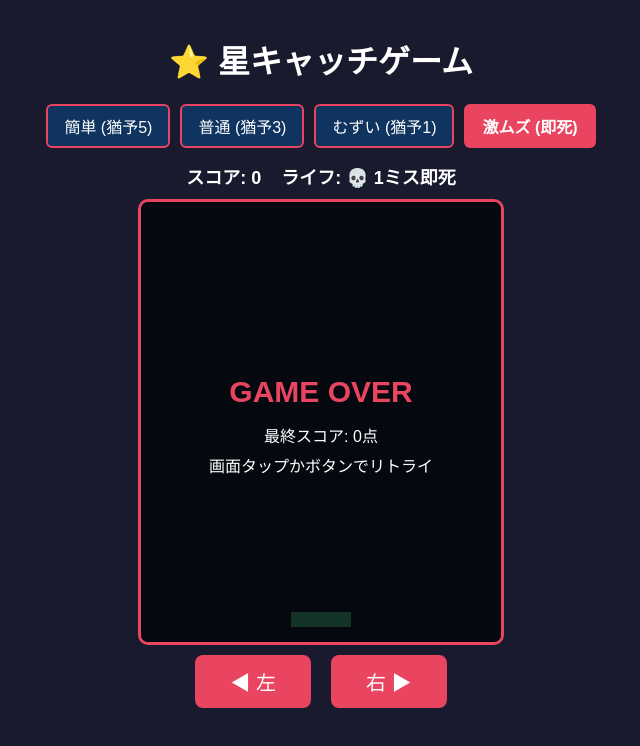
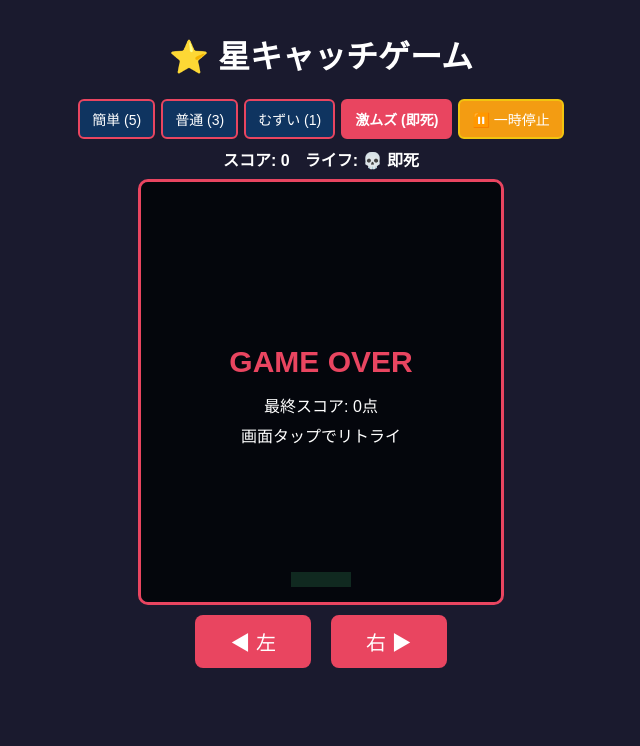
Before and after one commit to yuyu4649dayo-star/a, a plain HTML site: page index.html in a window 1280 px wide. Both pictures are taken after a click on the button "激ムズ (即死)". Shown: the whole page, without its empty margins (319-959 px from the left). Drawn offline with Linux system fonts and the light colour scheme.

Commit message:
Update index.html

```diff
--- a/index.html
+++ b/index.html
@@ -2,61 +2,82 @@
 <html lang="ja">
 <head>
   <meta charset="UTF-8">
-  <meta name="viewport" content="width=device-width, initial-scale=1.0">
-  <title>星キャッチゲーム - 難易度選択版</title>
+  <!-- ズーム（拡大縮小）を完全に禁止 -->
+  <meta name="viewport" content="width=device-width, initial-scale=1.0, maximum-scale=1.0, user-scalable=no">
+  <title>星キャッチゲーム - 決定版</title>
   <style>
+    /* 全要素でコピー・テキスト選択・タップハイライト・ズーム動作を禁止 */
+    * {
+      user-select: none;
+      -webkit-user-select: none;
+      -webkit-touch-callout: none;
+      touch-action: manipulation;
+      -webkit-tap-highlight-color: transparent;
+    }
+
     body {
       background-color: #1a1a2e;
       color: #fff;
       font-family: sans-serif;
       text-align: center;
       margin: 0;
-      padding: 15px;
+      padding: 10px;
+      overflow: hidden; /* スクロール防止 */
     }
+
     .info-panel {
       display: flex;
       justify-content: center;
-      gap: 20px;
-      font-size: 18px;
+      align-items: center;
+      gap: 15px;
+      font-size: 16px;
       font-weight: bold;
-      margin-bottom: 10px;
+      margin-bottom: 8px;
     }
+
     canvas {
       background-color: #16213e;
       border: 3px solid #e94560;
       border-radius: 10px;
       display: block;
-      margin: 10px auto;
-      touch-action: none;
+      margin: 0 auto;
     }
-    /* 難易度選択ボタンのデザイン */
+
     .mode-select {
-      margin: 15px 0;
+      margin: 8px 0;
       display: flex;
       justify-content: center;
-      gap: 10px;
+      gap: 6px;
       flex-wrap: wrap;
     }
-    .mode-btn {
-      font-size: 16px;
-      padding: 8px 16px;
+
+    .btn {
+      font-size: 14px;
+      padding: 8px 12px;
       background: #0f3460;
       color: white;
       border: 2px solid #e94560;
       border-radius: 6px;
       cursor: pointer;
     }
-    .mode-btn.active {
+
+    .btn.active {
       background: #e94560;
       font-weight: bold;
     }
-    /* 操作ボタン */
+
+    .btn-pause {
+      background: #f39c12;
+      border-color: #f1c40f;
+    }
+
     .controls {
       display: flex;
       justify-content: center;
       gap: 20px;
       margin-top: 10px;
     }
+
     .ctrl-btn {
       font-size: 20px;
       padding: 12px 35px;
@@ -65,23 +86,20 @@
       border: none;
       border-radius: 8px;
       cursor: pointer;
-      user-select: none;
-    }
-    .ctrl-btn:active {
-      background: #0f3460;
     }
   </style>
 </head>
-<body>
+<body oncontextmenu="return false;"> <!-- 右クリックメニュー禁止 -->
 
   <h1>⭐ 星キャッチゲーム</h1>
 
-  <!-- 難易度選択ボタン -->
+  <!-- 難易度 & 一時停止 -->
   <div class="mode-select">
-    <button class="mode-btn active" onclick="selectMode('easy', 5, this)">簡単 (猶予5)</button>
-    <button class="mode-btn" onclick="selectMode('normal', 3, this)">普通 (猶予3)</button>
-    <button class="mode-btn" onclick="selectMode('hard', 1, this)">むずい (猶予1)</button>
-    <button class="mode-btn" onclick="selectMode('extreme', 0, this)">激ムズ (即死)</button>
+    <button class="btn mode-btn active" onclick="selectMode('easy', 5, this)">簡単 (5)</button>
+    <button class="btn mode-btn" onclick="selectMode('normal', 3, this)">普通 (3)</button>
+    <button class="btn mode-btn" onclick="selectMode('hard', 1, this)">むずい (1)</button>
+    <button class="btn mode-btn" onclick="selectMode('extreme', 0, this)">激ムズ (即死)</button>
+    <button class="btn btn-pause" onclick="togglePause()">⏸️ 一時停止</button>
   </div>
 
   <!-- ステータス表示 -->
@@ -91,9 +109,9 @@
   </div>
 
   <!-- ゲーム画面 -->
-  <canvas id="gameCanvas" width="360" height="440"></canvas>
+  <canvas id="gameCanvas" width="360" height="420"></canvas>
 
-  <!-- タッチ操作用ボタン -->
+  <!-- タッチ操作ボタン -->
   <div class="controls">
     <button class="ctrl-btn" id="leftBtn">◀ 左</button>
     <button class="ctrl-btn" id="rightBtn">右 ▶</button>
@@ -109,8 +127,90 @@
     let maxLives = 5;
     let lives = 5;
     let isGameOver = false;
+    let isPaused = false;
 
-    // 1. プレイヤーデータ
+    // --- Web Audio API（サウンド機能） ---
+    let audioCtx = null;
+    let bgmInterval = null;
+    let audioUnlocked = false;
+
+    // オーディオ初期化（ユーザー操作でアンロック）
+    function initAudio() {
+      if (!audioCtx) {
+        audioCtx = new (window.AudioContext || window.webkitAudioContext)();
+      }
+      if (audioCtx.state === 'suspended') {
+        audioCtx.resume();
+      }
+      // スマホの音声合成（SpeechSynthesis）を初回アンロック
+      if ('speechSynthesis' in window && !audioUnlocked) {
+        const dummy = new SpeechSynthesisUtterance('');
+        window.speechSynthesis.speak(dummy);
+        audioUnlocked = true;
+      }
+    }
+
+    // 1. ピッ音（一時停止SE）
+    function playBeep() {
+      initAudio();
+      if (!audioCtx) return;
+      const osc = audioCtx.createOscillator();
+      const gain = audioCtx.createGain();
+      osc.type = 'sine';
+      osc.frequency.setValueAtTime(800, audioCtx.currentTime);
+      gain.gain.setValueAtTime(0.15, audioCtx.currentTime);
+      gain.gain.exponentialRampToValueAtTime(0.001, audioCtx.currentTime + 0.08);
+      osc.connect(gain);
+      gain.connect(audioCtx.destination);
+      osc.start();
+      osc.stop(audioCtx.currentTime + 0.08);
+    }
+
+    // 2. 「Oh!」ボイス
+    function playOhVoice() {
+      initAudio();
+      if ('speechSynthesis' in window) {
+        window.speechSynthesis.cancel(); // 前の音声をクリア
+        const uttr = new SpeechSynthesisUtterance('Oh!');
+        uttr.lang = 'en-US';
+        uttr.pitch = 1.2;
+        uttr.rate = 1.1;
+        window.speechSynthesis.speak(uttr);
+      }
+    }
+
+    // 3. 試合中BGM（8bit風ポップピコピコ音）
+    const bgmNotes = [261.63, 329.63, 392.00, 523.25, 392.00, 329.63]; // C4, E4, G4, C5, G4, E4
+    let bgmStep = 0;
+
+    function startBGM() {
+      if (bgmInterval) return;
+      bgmInterval = setInterval(() => {
+        if (!isGameOver && !isPaused && audioCtx) {
+          const osc = audioCtx.createOscillator();
+          const gain = audioCtx.createGain();
+          osc.type = 'triangle'; // やわらかいレトロ音
+          osc.frequency.setValueAtTime(bgmNotes[bgmStep], audioCtx.currentTime);
+          gain.gain.setValueAtTime(0.03, audioCtx.currentTime);
+          gain.gain.exponentialRampToValueAtTime(0.001, audioCtx.currentTime + 0.15);
+          osc.connect(gain);
+          gain.connect(audioCtx.destination);
+          osc.start();
+          osc.stop(audioCtx.currentTime + 0.15);
+
+          bgmStep = (bgmStep + 1) % bgmNotes.length;
+        }
+      }, 200);
+    }
+
+    function stopBGM() {
+      if (bgmInterval) {
+        clearInterval(bgmInterval);
+        bgmInterval = null;
+      }
+    }
+
+    // --- ゲームのオブジェクトデータ ---
     const player = {
       x: canvas.width / 2 - 30,
       y: canvas.height - 30,
@@ -120,7 +220,6 @@
       dx: 0
     };
 
-    // 2. 落ちてくる星データ
     const star = {
       x: Math.random() * (canvas.width - 30),
       y: 0,
@@ -128,28 +227,20 @@
       speed: 3.5
     };
 
-    // --- 「Oh！」ボイスを鳴らす関数 ---
-    function playOhVoice() {
-      if ('speechSynthesis' in window) {
-        window.speechSynthesis.cancel(); // 前の音声をキャンセル
-        const uttr = new SpeechSynthesisUtterance('Oh!');
-        uttr.lang = 'en-US'; // 英語発音
-        uttr.pitch = 1.3;    // 声の高さを少し高めに
-        uttr.rate = 1.2;     // 少し早めに「Oh!」
-        window.speechSynthesis.speak(uttr);
-      }
+    // 一時停止の切り替え
+    function togglePause() {
+      initAudio();
+      playBeep(); // 🔊 ピッ音
+      isPaused = !isPaused;
     }
 
-    // --- 難易度切り替え処理 ---
+    // 難易度選択
     function selectMode(mode, allowedMisses, btnElement) {
-      // ボタンの見た目更新
+      initAudio();
       document.querySelectorAll('.mode-btn').forEach(b => b.classList.remove('active'));
       btnElement.classList.add('active');
 
-      // 猶予（ライフ）設定
       maxLives = allowedMisses;
-
-      // 難易度ごとに星の落ちるスピードも調整
       if (mode === 'easy') star.speed = 3;
       if (mode === 'normal') star.speed = 4;
       if (mode === 'hard') star.speed = 5.5;
@@ -158,29 +249,31 @@
       resetGame();
     }
 
-    // 画面のライフ表示を更新
     function updateLivesDisplay() {
       if (maxLives === 0) {
-        livesEl.textContent = '💀 1ミス即死';
+        livesEl.textContent = '💀 即死';
       } else {
         livesEl.textContent = '❤️'.repeat(lives) || '💀 0';
       }
     }
 
-    // リセット処理
     function resetGame() {
       score = 0;
       lives = maxLives;
       isGameOver = false;
+      isPaused = false;
       scoreEl.textContent = score;
       updateLivesDisplay();
       resetStar();
+      startBGM();
     }
 
-    // --- 操作設定 ---
+    // --- 操作イベント ---
     document.addEventListener('keydown', (e) => {
+      initAudio();
       if (e.key === 'ArrowLeft' || e.key === 'a') player.dx = -player.speed;
       if (e.key === 'ArrowRight' || e.key === 'd') player.dx = player.speed;
+      if (e.key === 'p' || e.key === 'P') togglePause();
       if (isGameOver && e.key === ' ') resetGame();
     });
 
@@ -190,8 +283,9 @@
 
     const leftBtn = document.getElementById('leftBtn');
     const rightBtn = document.getElementById('rightBtn');
-    const startLeft = (e) => { e.preventDefault(); player.dx = -player.speed; };
-    const startRight = (e) => { e.preventDefault(); player.dx = player.speed; };
+
+    const startLeft = (e) => { e.preventDefault(); initAudio(); player.dx = -player.speed; };
+    const startRight = (e) => { e.preventDefault(); initAudio(); player.dx = player.speed; };
     const stop = () => player.dx = 0;
 
     leftBtn.addEventListener('touchstart', startLeft);
@@ -204,23 +298,21 @@
     rightBtn.addEventListener('mousedown', startRight);
     rightBtn.addEventListener('mouseup', stop);
 
-    // スマホ等のタッチでリトライできるようにする
     canvas.addEventListener('click', () => {
+      initAudio();
       if (isGameOver) resetGame();
     });
 
-    // --- メインゲームループ ---
+    // --- メインループ ---
     function update() {
-      if (!isGameOver) {
-        // プレイヤー移動
+      if (!isGameOver && !isPaused) {
         player.x += player.dx;
         if (player.x < 0) player.x = 0;
         if (player.x + player.width > canvas.width) player.x = canvas.width - player.width;
 
-        // 星移動
         star.y += star.speed;
 
-        // 当たり判定（キャッチ成功）
+        // キャッチ判定
         if (
           star.y + star.size >= player.y &&
           star.x + star.size >= player.x &&
@@ -231,12 +323,11 @@
           resetStar();
         }
 
-        // ミス判定（下に落ちた）
+        // ミス判定
         if (star.y > canvas.height) {
-          playOhVoice(); // 🔊 「Oh！」ボイスを再生！
+          playOhVoice(); // 🔊 「Oh！」ボイスを発声
 
           if (maxLives === 0) {
-            // 激ムズ（1回で終了）
             isGameOver = true;
           } else {
             lives--;
@@ -259,7 +350,7 @@
       star.x = Math.random() * (canvas.width - star.size);
     }
 
-    // --- 描画処理 ---
+    // --- 描画 ---
     function draw() {
       ctx.clearRect(0, 0, canvas.width, canvas.height);
 
@@ -273,9 +364,28 @@
         ctx.fillText('⭐', star.x, star.y + star.size);
       }
 
-      // ゲームオーバー画面
+      // 1. 一時停止（ポーズ）画面
+      if (isPaused && !isGameOver) {
+        ctx.fillStyle = 'rgba(0, 0, 0, 0.7)';
+        ctx.fillRect(0, 0, canvas.width, canvas.height);
+
+        ctx.fillStyle = '#f1c40f';
+        ctx.font = 'bold 28px sans-serif';
+        ctx.textAlign = 'center';
+        ctx.fillText('⏸️ 一時停止中', canvas.width / 2, canvas.height / 2 - 30);
+
+        ctx.fillStyle = '#fff';
+        ctx.font = 'bold 20px sans-serif';
+        ctx.fillText(`現在のスコア: ${score}点`, canvas.width / 2, canvas.height / 2 + 15);
+
+        ctx.font = '14px sans-serif';
+        ctx.fillText('「一時停止」ボタンを押すと再開', canvas.width / 2, canvas.height / 2 + 55);
+        ctx.textAlign = 'left';
+      }
+
+      // 2. ゲームオーバー画面
       if (isGameOver) {
-        ctx.fillStyle = 'rgba(0, 0, 0, 0.75)';
+        ctx.fillStyle = 'rgba(0, 0, 0, 0.8)';
         ctx.fillRect(0, 0, canvas.width, canvas.height);
 
         ctx.fillStyle = '#e94560';
@@ -286,12 +396,12 @@
         ctx.fillStyle = '#fff';
         ctx.font = '16px sans-serif';
         ctx.fillText(`最終スコア: ${score}点`, canvas.width / 2, canvas.height / 2 + 20);
-        ctx.fillText('画面タップかボタンでリトライ', canvas.width / 2, canvas.height / 2 + 50);
+        ctx.fillText('画面タップでリトライ', canvas.width / 2, canvas.height / 2 + 50);
         ctx.textAlign = 'left';
       }
     }
 
-    // 初期化と開始
+    // 開始
     updateLivesDisplay();
     update();
   </script>
```
